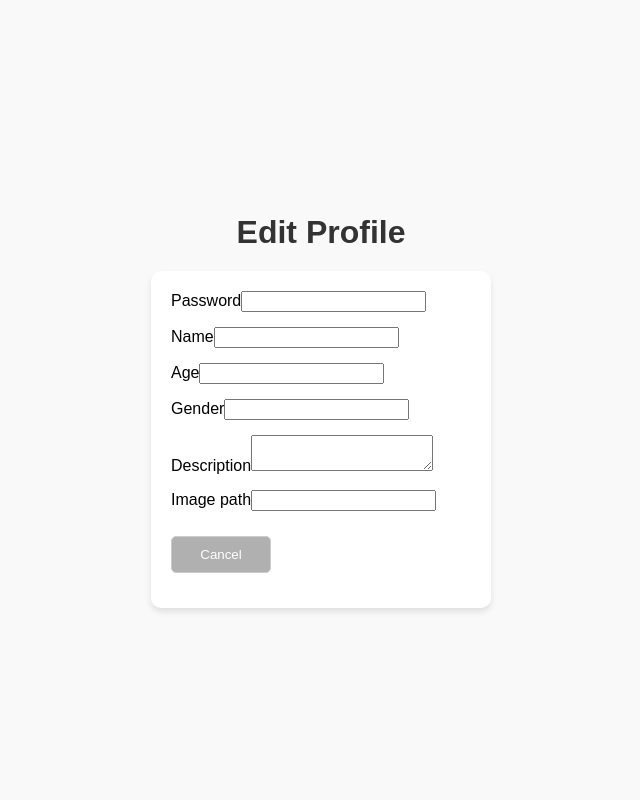
After one commit to Rommel05/symfony-tinder, a Symfony app: template app/templates/profile/edit.html.twig in a window 1280 px wide. The commit adds this page. Shown: the whole page, without its empty margins (319-959 px from the left). Run offline with Twig, Linux system fonts and the light colour scheme; the template is opened without the code that fills it, so the values that code supplies are empty; form fields are guessed from the names that the template uses; some libraries are stand-ins or nearby versions.

Commit message:
visual branch

```diff
--- /dev/null
+++ b/app/public/css/edit_profile.css
@@ -0,0 +1,62 @@
+/* General Reset */
+body {
+    margin: 0;
+    padding: 0;
+    font-family: Arial, sans-serif;
+    background-color: #f9f9f9; /* Fondo claro */
+    display: flex;
+    justify-content: center;
+    align-items: center; /* Centra verticalmente */
+    flex-direction: column; /* Coloca los elementos uno debajo del otro */
+    min-height: 100vh; /* Asegura que ocupe toda la altura de la pantalla */
+}
+
+/* Título */
+h1 {
+    text-align: center;
+    margin-bottom: 20px;
+    color: #333; /* Color del texto del título */
+}
+
+/* Formulario */
+form {
+    display: flex;
+    flex-direction: column;
+    width: 300px; /* Ancho fijo para el formulario */
+    background-color: #fff; /* Fondo blanco */
+    padding: 20px;
+    border-radius: 10px;
+    box-shadow: 0px 4px 6px rgba(0, 0, 0, 0.1); /* Sombras suaves */
+}
+
+form div {
+    margin-bottom: 15px;
+}
+
+/* Contenedor de botones */
+#buttons {
+    display: flex; /* Coloca los botones en fila */
+    justify-content: space-between; /* Espaciado uniforme */
+    gap: 10px; /* Espaciado opcional entre los botones */
+    margin-top: 10px;
+    align-items: center; /* Alineación vertical */
+}
+
+/* Botones: mismos estilos */
+button, input[type="submit"] {
+    padding: 10px 20px; /* Espaciado interno uniforme */
+    border: 1px solid #ccc; /* Borde gris claro */
+    border-radius: 5px; /* Bordes redondeados */
+    background-color: #b0b0b0; /* Color gris claro */
+    color: white; /* Texto blanco */
+    cursor: pointer;
+    transition: background-color 0.3s, border-color 0.3s; /* Efectos suaves */
+    text-align: center; /* Asegura que el texto esté centrado */
+    min-width: 100px; /* Ancho mínimo para uniformidad */
+}
+
+/* Hover en botones */
+button:hover, input[type="submit"]:hover {
+    background-color: #808080; /* Gris más oscuro */
+    border-color: #666; /* Oscurece el borde al hacer hover */
+}
--- /dev/null
+++ b/app/public/js/script_editar_perfil.js
@@ -0,0 +1,3 @@
+ function submitForm() {
+    document.getElementById('edit-profile-form').submit();
+}
--- a/app/src/Controller/RegistrationController.php
+++ b/app/src/Controller/RegistrationController.php
@@ -52,9 +52,8 @@ class RegistrationController extends AbstractController
 
             $entityManager->persist($user);
             $entityManager->flush();
-            // do anything else you need here, like send an email
 
-            return $this->redirectToRoute('app_tinder');
+            return $this->redirectToRoute('login');
         }
 
         return $this->render('registration/register.html.twig', [
--- a/app/templates/page/tinder.html.twig
+++ b/app/templates/page/tinder.html.twig
@@ -6,6 +6,10 @@
 {% endblock %}
 
 {% block body %}
+    <div id="header-buttons">
+        <button id="button-profile" onclick="window.location.href='{{ path('app_profile') }}'">Profile</button>
+        <button id="button-logout" onclick="window.location.href='{{ path('app_logout') }}'">Logout</button>
+    </div>
     <div class="main-layout">
         <header class="header">
             <h1>Tinder</h1>
@@ -18,7 +22,7 @@
                         <h2>{{ usuario.name }}</h2>
                         <p>{{ usuario.gender }}</p>
                         <p>{{ usuario.description }}</p>
-                        <p>{{ usuario.id }}</p>
+                        <p>{{ usuario.age }}</p>
                     </div>
                     <div class="profile-buttons">
                         <button id="button-unlike">Unlike</button>
--- /dev/null
+++ b/app/templates/profile/edit.html.twig
@@ -0,0 +1,27 @@
+{% extends 'base.html.twig' %}
+
+{% block title %}Edit Profile{% endblock %}
+
+{% block stylesheet %}
+    <link rel="stylesheet" href="{{ asset('css/edit_profile.css') }}">
+{% endblock%}
+
+{% block body %}
+    <h1>Edit Profile</h1>
+
+    {{ form_start(form) }}
+    {{ form_row(form.password) }}
+    {{ form_row(form.name) }}
+    {{ form_row(form.age) }}
+    {{ form_row(form.gender) }}
+    {{ form_row(form.description) }}
+    {{ form_row(form.imagePath) }}
+
+    <div id="buttons">
+        <!--<button type="submit" id="save">{{ form_label(form.save) }}Save</button>-->
+        <!--<button type="submit" id="save">Save</button>-->
+        {{ form_end(form) }}
+
+        <button id="cancel" onclick="window.location.href='{{ path('app_profile') }}'">Cancel</button>
+    </div>
+{% endblock %}
```
Also changed, not shown: app/public/css/style-tinder.css (+37 -0 lines), app/src/Controller/PageController.php (+7 -0 lines), app/src/Controller/ProfileController.php (+96 -1 lines), app/templates/profile/profile.html.twig (+18 -10 lines), app/public/images/674436c6cc323.jpg (added), app/public/images/674436d7ab2f0.jpg (added), app/public/images/Ronaldinho-11feb2007-6744263337a64.jpg (added), app/public/images/pepe-real-madrid-during-uefa-champions-league-440nw-8388880dc-6744266c4b44f.jpg (added), app/public/images/pepe-real-madrid-during-uefa-champions-league-440nw-8388880dc-67443168ae361.jpg (added), app/public/images/pepe-real-madrid-during-uefa-champions-league-440nw-8388880dc-674431a5ae354.jpg (added), app/public/images/pepe-real-madrid-during-uefa-champions-league-440nw-8388880dc-6744328d91c0f.jpg (added), app/public/images/pepe-real-madrid-during-uefa-champions-league-440nw-8388880dc-674432fb4f194.jpg (added), 1 other file.
